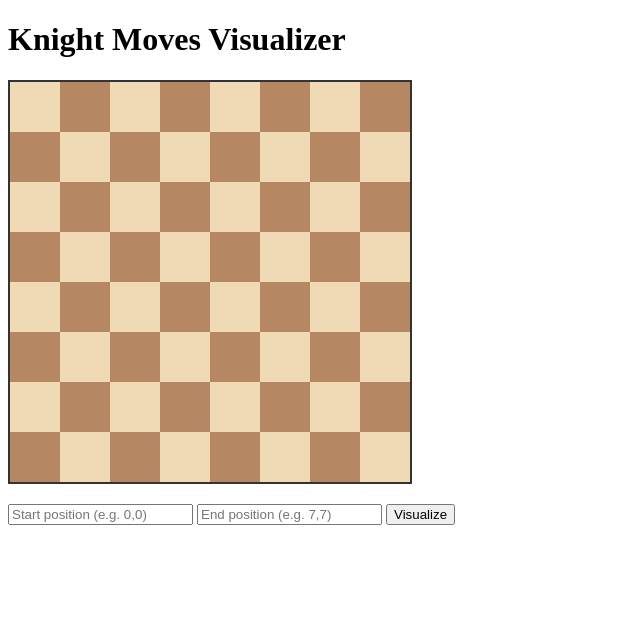
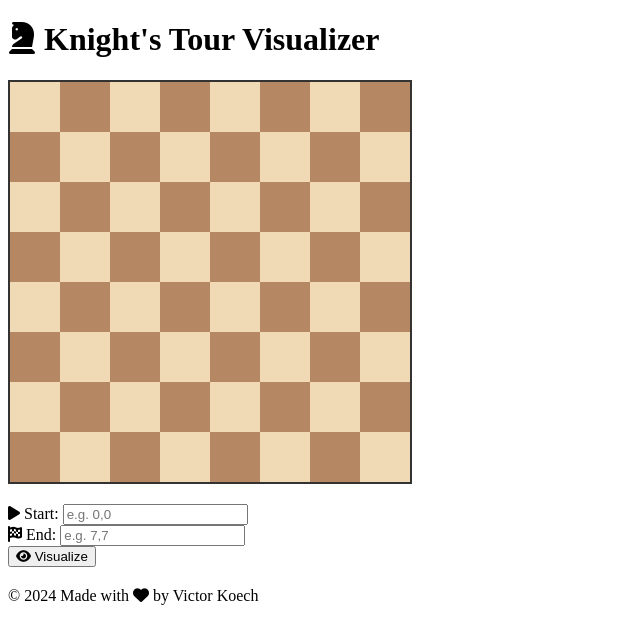
Before and after one commit to Vick606/Knights-Travails, a website built with webpack: page public/index.html in a window 1280 px wide. Shown: the whole page, without its empty margins (0-640 px from the left). Built offline with nearby package versions, Linux system fonts and the light colour scheme.

Commit message:
Update index.html to enhance the interface

```diff
--- a/public/index.html
+++ b/public/index.html
@@ -3,18 +3,33 @@
 <head>
     <meta charset="UTF-8">
     <meta name="viewport" content="width=device-width, initial-scale=1.0">
-    <title>Knight Moves Visualizer</title>
+    <title>Knight's Tour Visualizer</title>
+    <link rel="stylesheet" href="https://cdnjs.cloudflare.com/ajax/libs/font-awesome/6.4.0/css/all.min.css">
+    <link href="https://fonts.googleapis.com/css2?family=Roboto:wght@300;400;700&display=swap" rel="stylesheet">
 </head>
 <body>
     <div id="app">
-        <h1>Knight Moves Visualizer</h1>
-        <div id="chessboard"></div>
-        <div id="controls">
-            <input type="text" id="start" placeholder="Start position (e.g. 0,0)">
-            <input type="text" id="end" placeholder="End position (e.g. 7,7)">
-            <button id="visualize">Visualize</button>
-        </div>
-        <div id="output"></div>
+        <header>
+            <h1><i class="fas fa-chess-knight"></i> Knight's Tour Visualizer</h1>
+        </header>
+        <main>
+            <div id="chessboard"></div>
+            <div id="controls">
+                <div class="input-group">
+                    <label for="start"><i class="fas fa-play"></i> Start:</label>
+                    <input type="text" id="start" placeholder="e.g. 0,0">
+                </div>
+                <div class="input-group">
+                    <label for="end"><i class="fas fa-flag-checkered"></i> End:</label>
+                    <input type="text" id="end" placeholder="e.g. 7,7">
+                </div>
+                <button id="visualize"><i class="fas fa-eye"></i> Visualize</button>
+            </div>
+            <div id="output"></div>
+        </main>
+        <footer>
+            <p>&copy; 2024 Made with <i class="fas fa-heart"></i> by Victor Koech</p>
+        </footer>
     </div>
 </body>
 </html>
```
